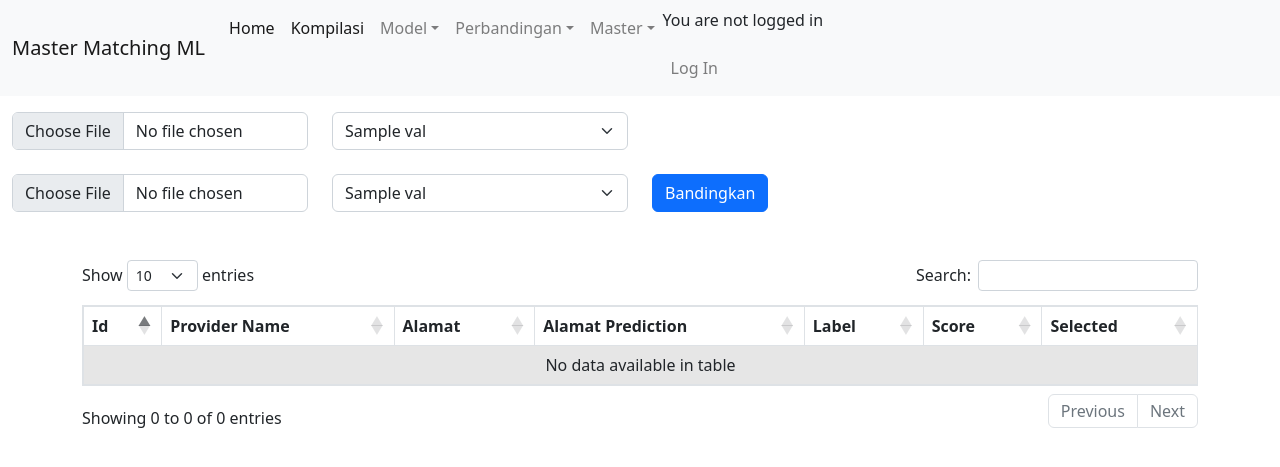
After one commit to richardshiawase/nlp_provider, a Django app: page /perbandingan-versus-page/ in a window 1280 px wide. The commit adds this page. Shown: the top 467 px of the page. Run offline with Django 3.2, Linux system fonts and the light colour scheme; tables that the repository leaves empty hold one stand-in row (values such as "Sample post"); a database or web service that is not in the repository returns one stand-in record (values such as "Sample title"); data that the repository does not hold is empty; parts of the project's set-up code (start-up, migrations or seed data) failed here and were passed over; some libraries are stand-ins or nearby versions.

Commit message:
two provider

```diff
--- a/nlp_provider/urls.py
+++ b/nlp_provider/urls.py
@@ -33,6 +33,7 @@ urlpatterns = [
 
 
     path('perbandingan-upload-page/', views.perbandingan_upload_page, name="perbandingan-upload-page"),
+    path('perbandingan-versus-page/', views.perbandingan_versus_page, name="perbandingan-versus-page"),
 
     path('open_file_perbandingan/', views.open_file_perbandingan, name="open_file_perbandingan"),
     path('hapus_tampungan',views.hapus_tampungan,name="hapus_tampungan"),
@@ -66,6 +67,8 @@ urlpatterns = [
     path('master/download_master_varian', views.download_master_varian, name="download_master_varian"),
 
     path('result/', views.perbandingan_result, name="result"),
+    path('result_versus/', views.perbandingan_result_versus, name="result_versus"),
+
     path('unlinkhos/', views.unlink_hos, name="unlinkhos"),
 
     # add to master by dashboard
--- a/nlp_provider/views.py
+++ b/nlp_provider/views.py
@@ -241,6 +241,13 @@ def perbandingan_upload_page(request):
     response = response.json()
     context = {"list_insurance": response["val"]}
     return render(request, 'matching/perbandingan-upload.html', context=context)
+
+
+def perbandingan_versus_page(request):
+    response = requests.get('https://asateknologi.id/api/insuranceall')
+    response = response.json()
+    context = {"list_insurance": response["val"]}
+    return render(request, 'matching/perbandingan-versus.html', context=context)
 
 
 def tampungan(request):
@@ -1030,3 +1037,120 @@ def perbandingan_result(request):
         provider.set_list_item_provider(list_item_provider)
 
     return JsonResponse(provider.get_list_item_provider_json(), safe=False)
+def perbandingan_result_versus(request):
+    global uploaded_file
+    global contexte
+    global perbandingan_model
+    sinkron_master_process_not_request()
+    master_data = MasterData()
+
+    if request.method == 'POST':
+        data_provider = []
+        # # # REQUEST DARI PROSES FILE
+        if not bool(request.FILES.get('perbandinganModel1', False)):
+            pembanding_model_return = json.loads(request.POST['processed_file'])
+            nama_asuransi = pembanding_model_return["nama_asuransi"]
+            provider = Provider.get_model_from_filter(nama_asuransi)
+
+        # # # REQUEST DARI UPLOAD FILE
+        else:
+            # # init file storage object
+            file_storage = FileSystemStorage()
+
+            # # init Perbandingan object
+            provider1 = Provider()
+            provider2 = Provider()
+
+            # # get nama asuransi and file request
+            data_asuransi1 = request.POST['insurance_option1']
+            data_asuransi2 = request.POST['insurance_option2']
+
+
+
+            file1 = request.FILES['perbandinganModel1']
+            file2 = request.FILES['perbandinganModel2']
+
+
+
+
+            nama_asuransi1 = str(data_asuransi1).split("#")[0]
+            nama_asuransi2 = str(data_asuransi2).split("#")[0]
+
+            id_asuransi1 = str(data_asuransi1).split("#")[1]
+            id_asuransi2 = str(data_asuransi2).split("#")[1]
+
+
+
+
+            # save the file to /media/
+            c1 = file_storage.save(file1.name, file1)
+            c2 = file_storage.save(file2.name, file2)
+
+
+            # get file url
+            file_url1 = file_storage.path(c1)
+            file_url2 = file_storage.path(c2)
+
+
+            # set file location and nama_asuransi to Perbandingan object
+            provider1.set_file_location(file_url1)
+            provider2.set_file_location(file_url2)
+            print(nama_asuransi1,nama_asuransi2)
+            provider1.set_nama_asuransi_model(nama_asuransi1)
+            provider2.set_nama_asuransi_model(nama_asuransi2)
+
+            provider1.set_id_asuransi_model(id_asuransi1)
+            provider2.set_id_asuransi_model(id_asuransi2)
+
+            provider1.link_to_item_list()
+            provider2.link_to_item_list()
+
+            data_provider.append(provider1)
+            data_provider.append(provider2)
+        for provider in data_provider:
+            print("Asereje")
+
+
+            print(provider.get_id_asuransi())
+            # list_provider_model_object.add_provider(provider)
+            start_time = time.time()
+            match_process.set_master_data(master_data)
+            match_process.process_matching_versus(provider)
+            match_process.create_file_result()
+            master_match_process.set_master_data(master_data)
+            master_match_process.set_file_result_match_processed(match_process.get_file_result())
+            master_match_process.process_master_matching()
+            master_match_process.save_matching_information()
+
+            golden_record_match.set_final_result(master_match_process.get_file_final_result_master_match())
+            golden_record_match.set_file_result(master_match_process.get_file_result_match_processed())
+            golden_record_match.process_golden_record()
+            print("--- %s seconds ---" % (time.time() - start_time))
+
+            list_item_provider_json = []
+            list_item_provider = []
+
+            dt = models.Provider.objects.raw("select * from model_itemprovider where id_model = %s",
+                                             [provider.get_primary_key_provider()])
+            for item in dt:
+                item_provider = ItemProvider()
+                item_provider.set_id(item.pk)
+                item_provider.set_provider_name(item.nama_provider)
+                item_provider.set_alamat_prediction(item.alamat_prediction)
+                item_provider.set_alamat(item.alamat)
+                item_provider.set_proba_score(item.proba_score)
+                item_provider.set_total_score(item.total_score)
+                item_provider.set_label_name(item.label_name)
+                item_provider.set_ri(item.ri)
+                item_provider.set_rj(item.rj)
+                item_provider.set_id_asuransi(item.id_asuransi)
+                item_provider.set_selected("-")
+                del item_provider._state
+
+                list_item_provider.append(item_provider)
+                list_item_provider_json.append(item_provider.__dict__)
+            provider.set_list_item_provider_json(list_item_provider_json)
+            provider.set_list_item_provider(list_item_provider)
+
+    return HttpResponse(data_provider)
+    # return JsonResponse(provider.get_list_item_provider_json(), safe=False)
--- a/templates/base.html
+++ b/templates/base.html
@@ -77,6 +77,8 @@
                     <a class="nav-link dropdown-toggle" data-bs-toggle="dropdown" href="#">Perbandingan</a>
                     <ul class="dropdown-menu">
                         <li><a class="dropdown-item" href="{% url 'perbandingan-upload-page' %}">Upload Pembanding</a></li>
+                        <li><a class="dropdown-item" href="{% url 'perbandingan-versus-page' %}">Versus</a></li>
+
                         <li><a class="dropdown-item" href="{% url 'tampungan' %}">Tampungan Pembanding</a></li>
                         <li><a class="dropdown-item" href="{% url 'linked-master' %}">Linked Master</a></li>
 
--- /dev/null
+++ b/templates/matching/perbandingan-versus.html
@@ -0,0 +1,145 @@
+{% extends 'base.html' %}
+{% block title %} Perbandingan Versus {% endblock %}
+
+{% block content %}
+
+<div class="container-fluid mt-3">
+
+
+    <form id="data"  method="post" enctype="multipart/form-data">
+        <div class="row">
+            <div class="col-sm-3">
+                {% csrf_token %}
+                <input class="form-control" type="file" id="formFile" name="perbandinganModel1">
+            </div>
+
+            <div class="col-sm-3">
+                <select class="form-select" name="insurance_option1">
+                    {% for insurance in list_insurance %}
+                    <option value="{{insurance.nama_asuransi}}#{{ insurance.id_asuransi }}">{{ insurance.nama_asuransi }}</option>
+
+                    {% endfor %}
+                </select>
+            </div>
+
+
+
+        </div>
+        <br>
+            <div class="row">
+            <div class="col-sm-3">
+                {% csrf_token %}
+                <input class="form-control" type="file" id="formFile2" name="perbandinganModel2">
+            </div>
+
+            <div class="col-sm-3">
+                <select class="form-select" name="insurance_option2">
+                    {% for insurance in list_insurance %}
+                    <option value="{{insurance.nama_asuransi}}#{{ insurance.id_asuransi }}">{{ insurance.nama_asuransi }}</option>
+
+                    {% endfor %}
+                </select>
+            </div>
+
+         <div class="col-sm-3">
+                <button id="bandingkan_tombol" type="submit" class="btn btn-primary" ><span id="bandingkan_spinner" class="spinner-border spinner-border-sm d-none"></span> Bandingkan</button>
+
+            </div>
+
+        </div>
+
+    </form>
+
+    <div class="container">
+        <div class="row">
+
+
+            <div class="mb-3 mt-3 ">
+<!--                    <label class="form-label">Provider:</label><label id="nama_provider" class="h2 ml-2">-</label>-->
+                    <input type="hidden" class="form-control" id="id_link_result" placeholder="Enter Provider" name="link_result" value ="{{ link_result }}">
+            </div>
+
+
+            <table id="albumse" class="table table-striped table-bordered" style="width:100%">
+                <thead>
+                <tr>
+                    <th data-data="rank">Id</th>
+                    <th data-data="rank">Provider Name</th>
+                    <th data-data="rank">Alamat</th>
+                    <th data-data="rank">Alamat Prediction</th>
+                    <th data-data="rank">Label</th>
+                    <th data-data="rank">Score</th>
+                    <th data-data="rank">Selected</th>
+
+
+                </tr>
+                </thead>
+            </table>
+        </div>
+
+    </div>
+
+
+
+</div>
+
+<script type="text/javascript">
+
+    $(document).ready(function(){
+
+     var table =     $('#albumse').DataTable({
+      data:[],
+      columns: [
+              {   data:  "id"},
+              {   data: "nama_provider" },
+              {   data: "alamat" },
+              {   data: "alamat_prediction"},
+              {   data: "label_name" },
+              {   data: "total_score" },
+              {   data: "selected" }
+
+          ],
+
+
+      });
+    $("form#data").submit(function(e) {
+            e.preventDefault();
+
+
+            var formData = new FormData(this);
+
+            $.ajax({
+                url: "{% url 'result_versus' %}",
+                type: 'POST',
+                data: formData,
+                beforeSend : function() {
+                      $('#bandingkan_spinner').removeClass("d-none")
+                        $('#bandingkan_tombol').addClass('disabled');
+                 },
+                success: function (data) {
+                    $('#bandingkan_spinner').addClass("d-none")
+                    $('#bandingkan_tombol').removeClass('disabled');
+                    table.rows.add(data).draw()
+
+                },
+                cache: true,
+                contentType: false,
+                processData: false
+            });
+
+        });
+
+
+
+
+
+
+
+    });
+
+
+
+
+
+</script>
+{% endblock %}
```
Also changed, not shown: model/models.py (+125 -2 lines), model/views.py (+34 -31 lines).
